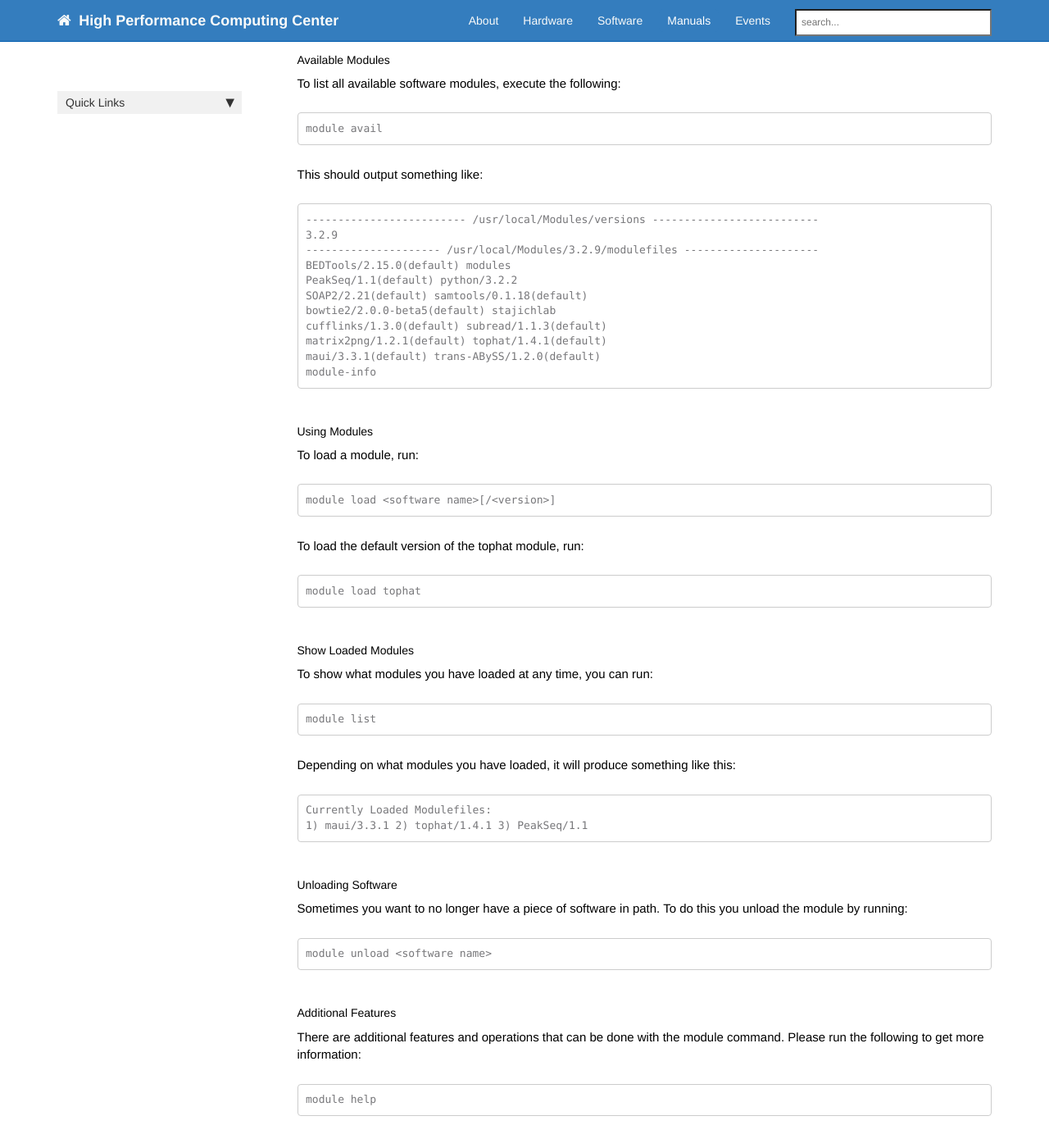
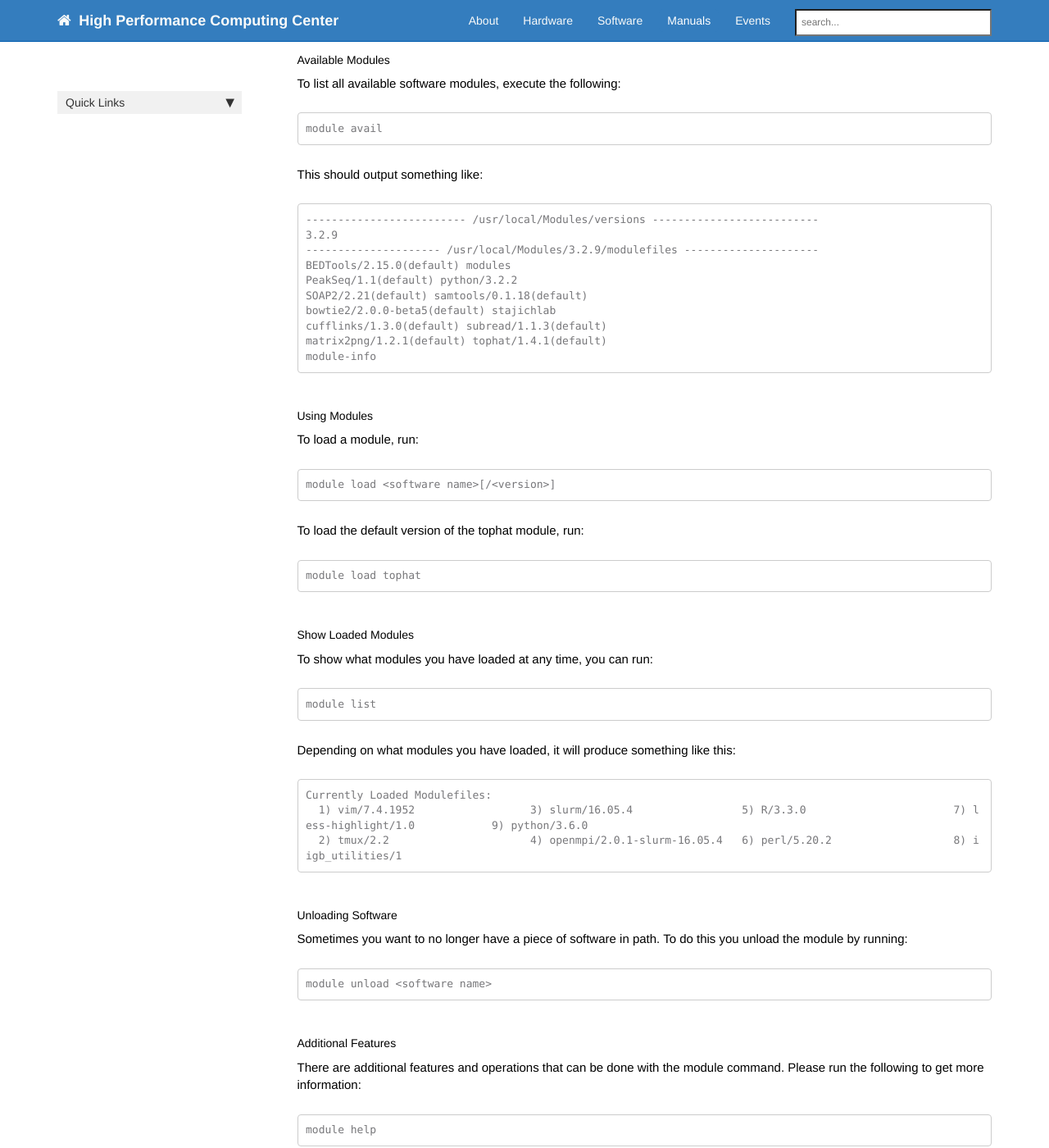
Before and after one commit to tgirke/rcf, a Jekyll site: the page built from manuals.md, in a window 1280 px wide and 1400 px high, scrolled down 3497 px. Shown: the whole window at 82% size. Built offline with Jekyll 4.4.1, drawn with Linux system fonts in a browser that asks for light colours; nearby versions of some CDN libraries; comment, search, counter and statistics services are not loaded; some of the changed text lies outside the part shown.

Commit message:
Fixed some spelling errors and updated some slurm info

````diff
--- a/_data/sidebars/home_sidebar.yml
+++ b/_data/sidebars/home_sidebar.yml
@@ -9,7 +9,7 @@ entries:
     output: web
     folderitems:
     - title: Getting Started
-      url: /manuals#getting-sarted
+      url: /manuals#getting-started
       output: web
     - title: Rates
       external_url: "http://biocluster.ucr.edu/~rkaundal/Documents/Recharge_Rates.pdf"
--- a/manuals.md
+++ b/manuals.md
@@ -116,7 +116,6 @@ SOAP2/2.21(default) samtools/0.1.18(default)
 bowtie2/2.0.0-beta5(default) stajichlab
 cufflinks/1.3.0(default) subread/1.1.3(default)
 matrix2png/1.2.1(default) tophat/1.4.1(default)
-maui/3.3.1(default) trans-ABySS/1.2.0(default)
 module-info
 ```
 
@@ -134,18 +133,23 @@ module load tophat
 ```
 
 ##### Show Loaded Modules
+
 To show what modules you have loaded at any time, you can run:
+
 ```
 module list
 ```
+
 Depending on what modules you have loaded, it will produce something like this:
 
 ```
 Currently Loaded Modulefiles:
-1) maui/3.3.1 2) tophat/1.4.1 3) PeakSeq/1.1
+  1) vim/7.4.1952                  3) slurm/16.05.4                 5) R/3.3.0                       7) less-highlight/1.0            9) python/3.6.0
+  2) tmux/2.2                      4) openmpi/2.0.1-slurm-16.05.4   6) perl/5.20.2                   8) iigb_utilities/1
 ```
 
 ##### Unloading Software
+
 Sometimes you want to no longer have a piece of software in path. To do this you unload the module by running:
 
 ```
````
Also changed, not shown: other parts of manuals.md (+3 -3 lines), index.md (+2 -2 lines).
